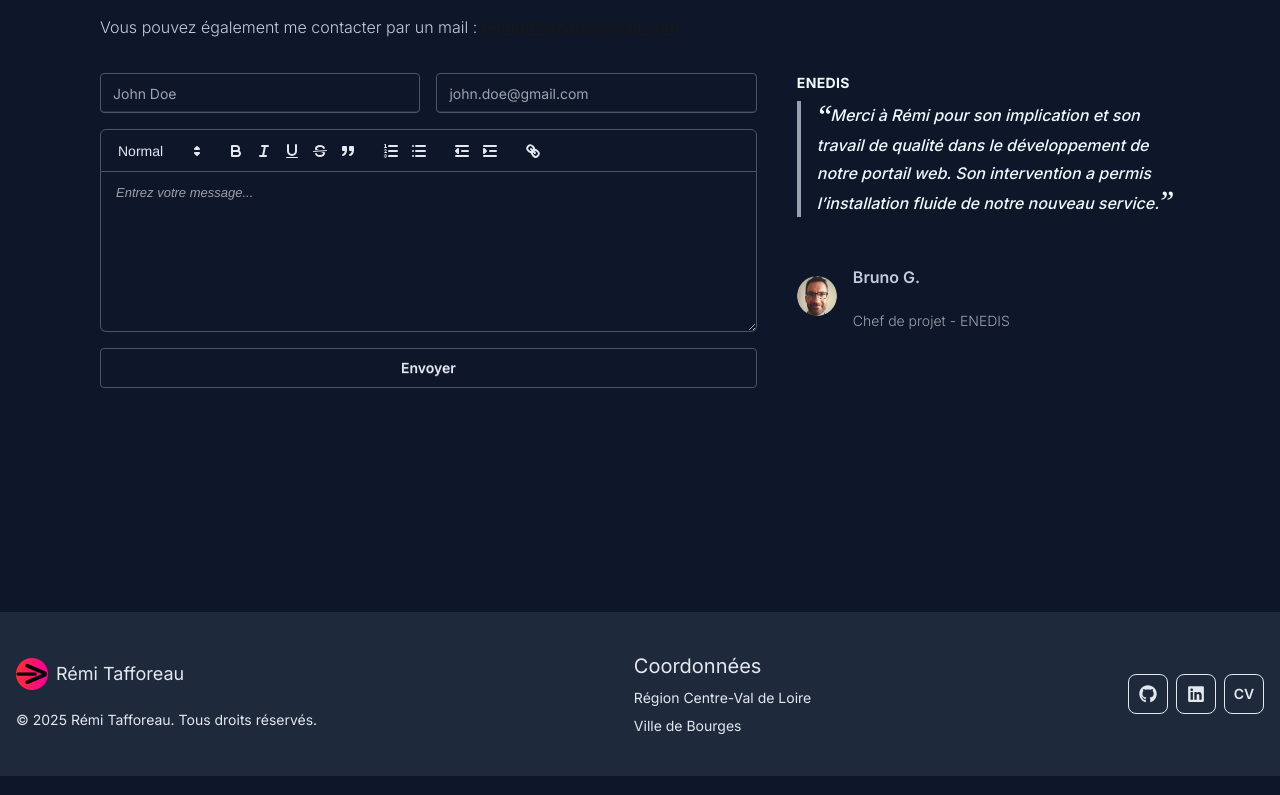
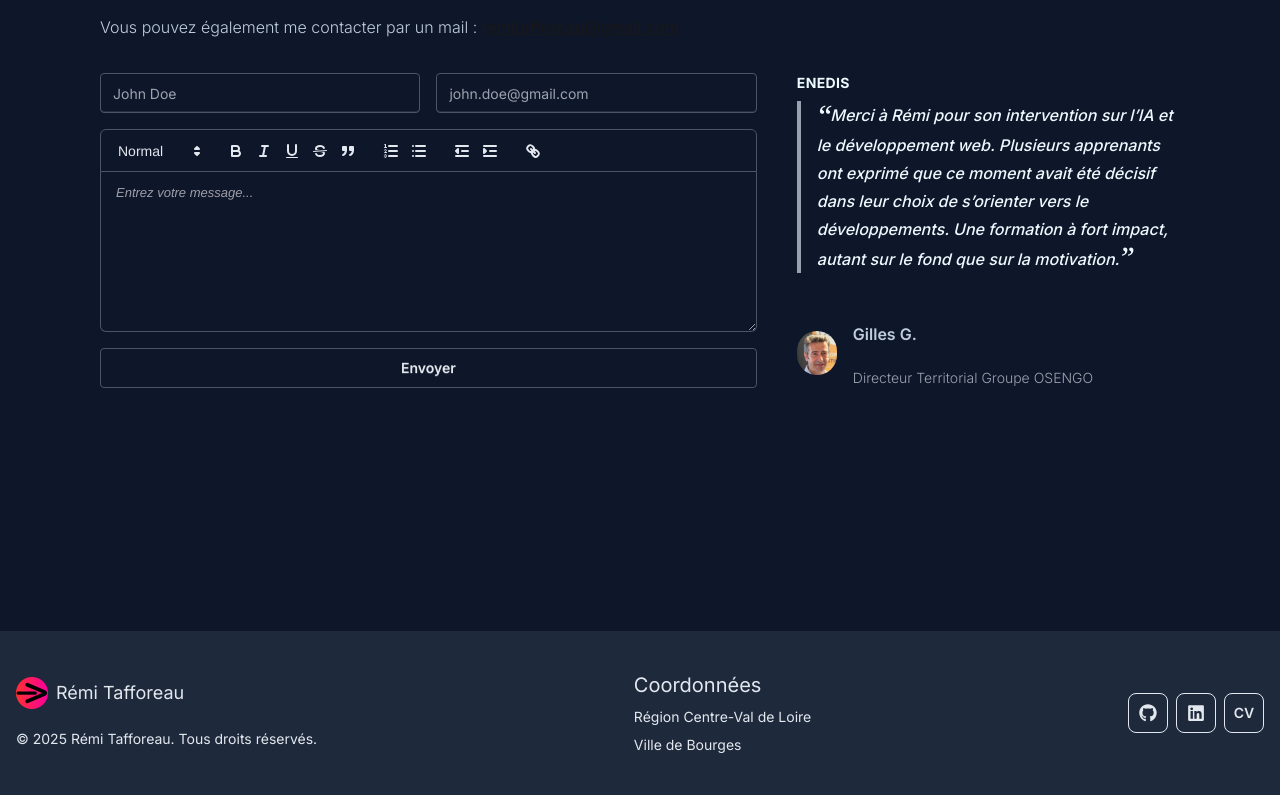
Before and after one commit to remi1230/portfolio-formateur, a Next.js app: page / in a window 1280 px wide. Shown: the part 3599-4394 px from the top of the page. Built offline with nearby package versions, Linux system fonts and the light colour scheme.

Commit message:
Update Contacttestimony

```diff
--- a/components/contact/ContactTestimony.jsx
+++ b/components/contact/ContactTestimony.jsx
@@ -6,21 +6,22 @@ export default function ContactTestimony() {
     <div className="space-y-4 prose">
       <h3 className="text-sm font-bold tracking-wide uppercase">ENEDIS</h3>
       <QuotedBlock className="">
-        Merci à Rémi pour son implication et son travail de qualité dans le développement de notre portail web. Son intervention a permis
-        l’installation fluide de notre nouveau service.
+         Merci à Rémi pour son intervention sur l’IA et le développement web.
+        Plusieurs apprenants ont exprimé que ce moment avait été décisif dans leur choix de s’orienter vers le développements.
+        Une formation à fort impact, autant sur le fond que sur la motivation.
       </QuotedBlock>
 
       <div className="flex items-center gap-4 mt-4">
         <Image
-          src="/assets/images/avatar-bruno.png"
+          src="/assets/images/avatar-gilles-guenette.png"
           alt="Bruno G."
           width={40}
           height={40}
           className="rounded-full object-cover"
         />
         <div>
-          <p className="font-semibold">Bruno G.</p>
-          <p className="text-sm text-brand-fo">Chef de projet - ENEDIS</p>
+          <p className="font-semibold">Gilles G.</p>
+          <p className="text-sm text-brand-fo">Directeur Territorial Groupe OSENGO</p>
         </div>
       </div>
     </div>
```
